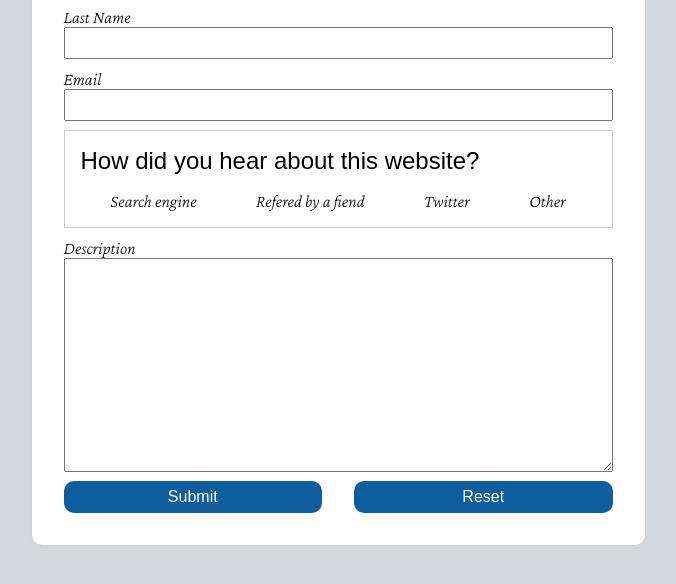
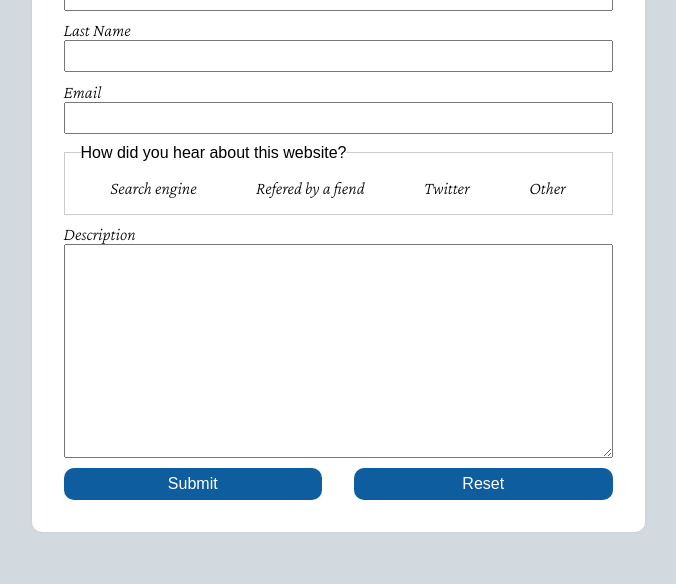
Before and after one commit to luixfr/Web210, a plain HTML site: page mod7/florescontact.html in a window 1280 px wide. Shown: the part 194-778 px from the top of the page, without its empty margins (302-978 px from the left). Drawn offline with nearby package versions, Linux system fonts and the light colour scheme; a web font is replaced by a local one.

Commit message:
fieldset and legend for radios

```diff
--- a/mod7/florescontact.css
+++ b/mod7/florescontact.css
@@ -24,6 +24,7 @@ form {
 
 h1,
 h2,
+legend,
 button {
   font-family: "Hammersmith One", sans-serif;
   font-weight: 100;
@@ -44,9 +45,7 @@ label {
   justify-content: space-around;
   align-items: center;
 }
-#choose-field h2 {
-  flex-wrap: nowrap;
-}
+
 input[type="radio"] {
   display: none;
 }
--- a/mod7/florescontact.html
+++ b/mod7/florescontact.html
@@ -29,8 +29,8 @@
             <label for="input-email">Email</label>
             <input id="input-email" type="email">
         </div>
-        <div class="input-field radio-inputs">
-            <h2>How did you hear about this website?</h2>
+        <fieldset class="input-field radio-inputs">
+            <legend>How did you hear about this website?</legend>
             <div id="choose-field">
                 <input id="input-radio-search-engine" name="heard-by" type="radio">
                 <label for="input-radio-search-engine">Search engine</label>
@@ -41,7 +41,7 @@
                 <input id="input-radio-other" name="heard-by" type="radio">
                 <label for="input-radio-other">Other</label>
             </div>
-        </div>
+        </fieldset>
         <div class="input-field">
             <label for="input-description">Description</label>
             <textarea id="input-description" cols="50" rows="10"></textarea>
```
